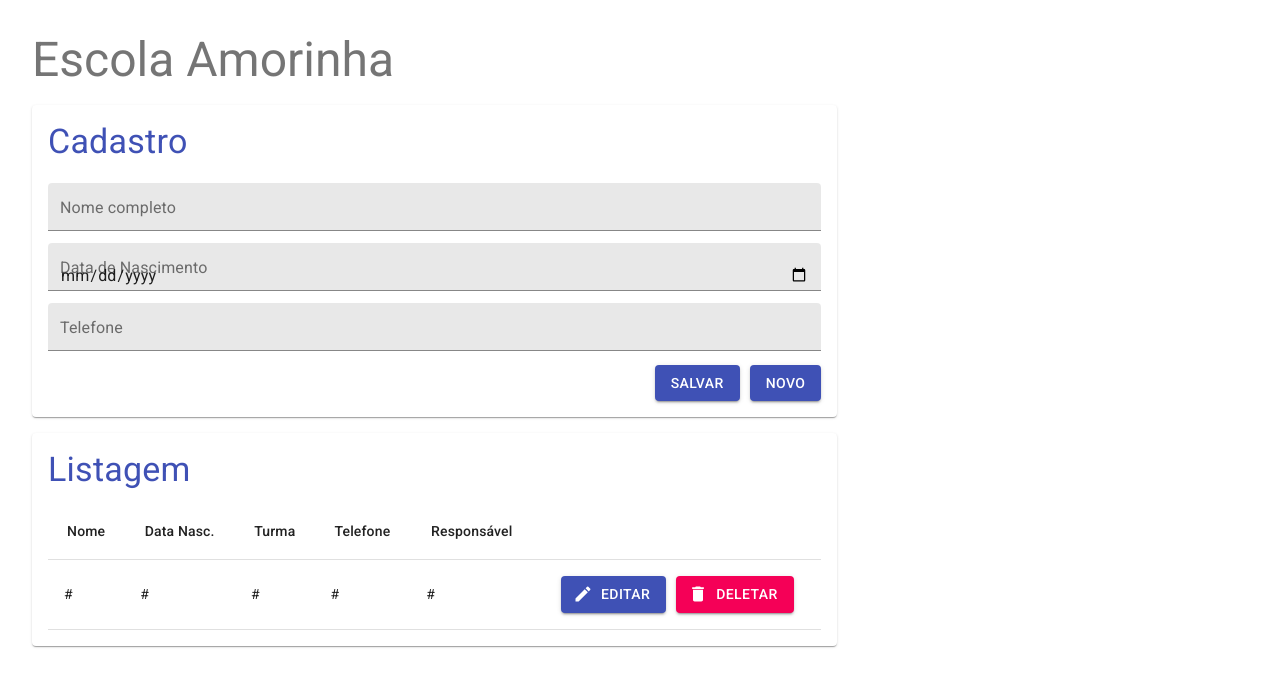
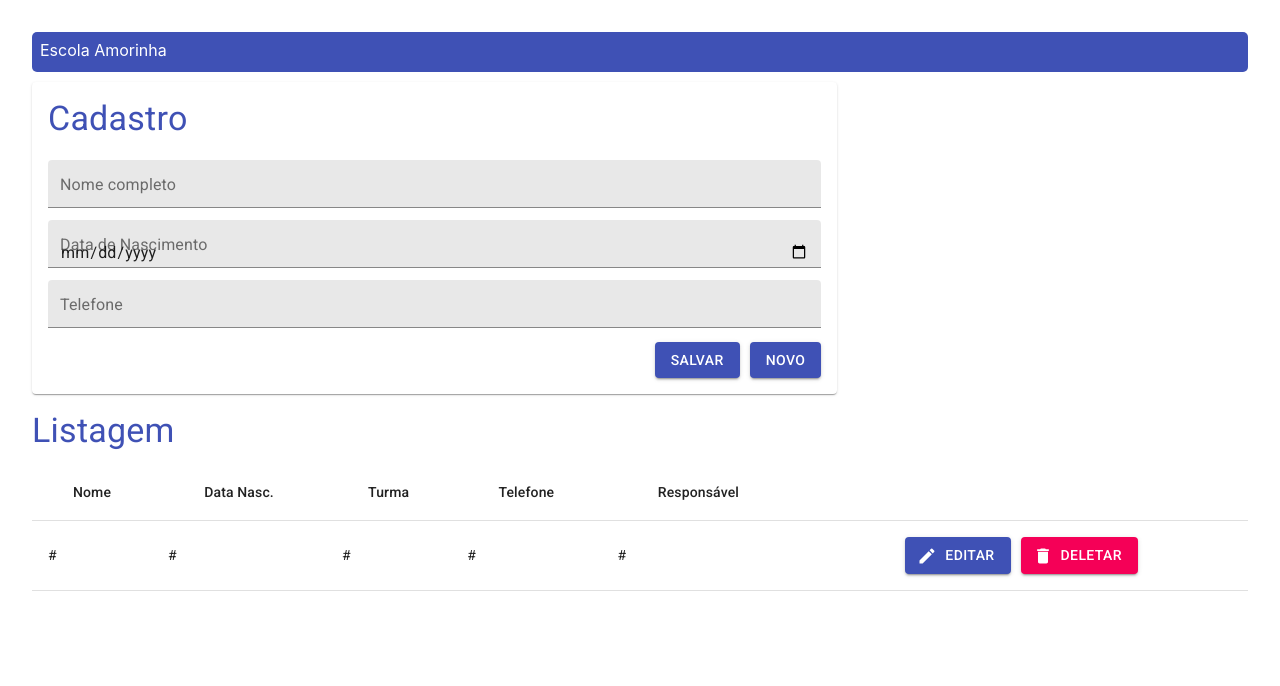
Before and after one commit to gabrielibernardi/devinhouse-escolaamorinha, a React (Create React App) app: page / in a window 1280 px wide. Shown: the top 686 px of the page. Built offline with nearby package versions, Linux system fonts and the light colour scheme.

Commit message:
component header added

```diff
--- /dev/null
+++ b/src/components/header.css
@@ -0,0 +1,14 @@
+.header {
+    background-color:#3f51b5;
+    width: 100%;
+    height: 40px;
+    margin-bottom: 10px;
+    border-radius: 5px;
+
+}
+
+.header p{
+    color: white;
+    padding: 8px;
+
+}
--- /dev/null
+++ b/src/components/header.jsx
@@ -0,0 +1,12 @@
+import "../components/header.css";
+
+function Header() {
+    return (
+        <div className="header">
+            <p>Escola Amorinha</p>
+        </div>
+    )
+
+}
+
+export default Header
--- a/src/containers/listagem.jsx
+++ b/src/containers/listagem.jsx
@@ -3,7 +3,7 @@ import { Edit, Delete } from "@material-ui/icons";
 import "../containers/listagem.css"
 function Listagem() {
     return (
-        <Box component={Paper} p={2}>
+        <Box>
             <Typography variant="h4" component="h2" gutterBottom color="primary">
                 Listagem
             </Typography>
--- a/src/pages/Home/index.jsx
+++ b/src/pages/Home/index.jsx
@@ -1,12 +1,15 @@
-import { Box, Typography, Grid } from "@material-ui/core";
+import { Box, Grid } from "@material-ui/core";
 import Cadastro from "../../containers/cadastro";
 import Listagem from "../../containers/listagem";
 import "../Home/index.css";
+import Header from "../../components/header"
 
 function Home() {
     return (
+
         <Box m={4}>
-            <Typography
+            <Header></Header>
+            {/* <Typography
                 component='h1'
                 variant='h3'
                 align='left'
@@ -15,12 +18,12 @@ function Home() {
             >
                 Escola Amorinha
             </Typography>
-
+ */}
             <Grid className="containers" container spacing={2}>
                 <Grid item xs={12} sm={8} >
                     <Cadastro />
                 </Grid>
-                <Grid item xs={12} sm={8} >
+                <Grid item xs={12} sm={12} >
                      <Listagem />
                 </Grid>
             </Grid>
```
Also changed, not shown: 1 other file (tests, documents, lock files or other folders).
